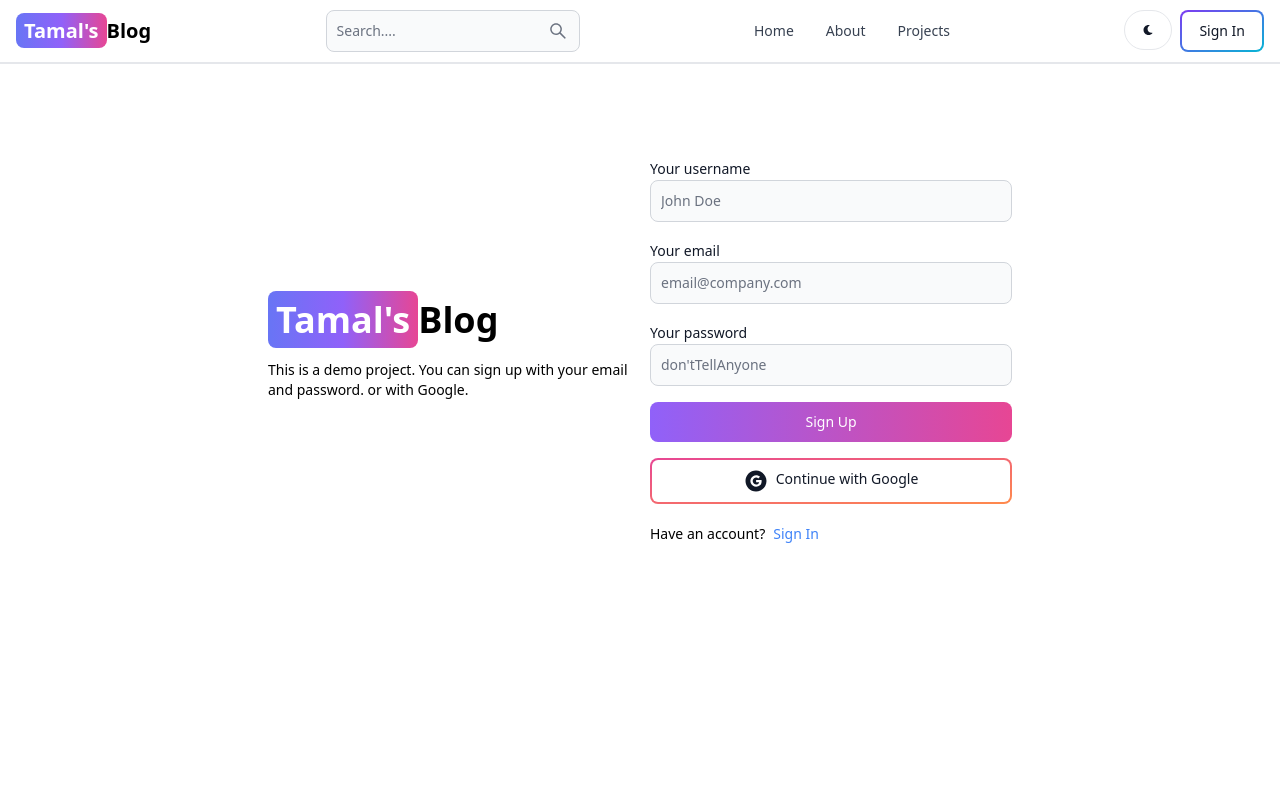
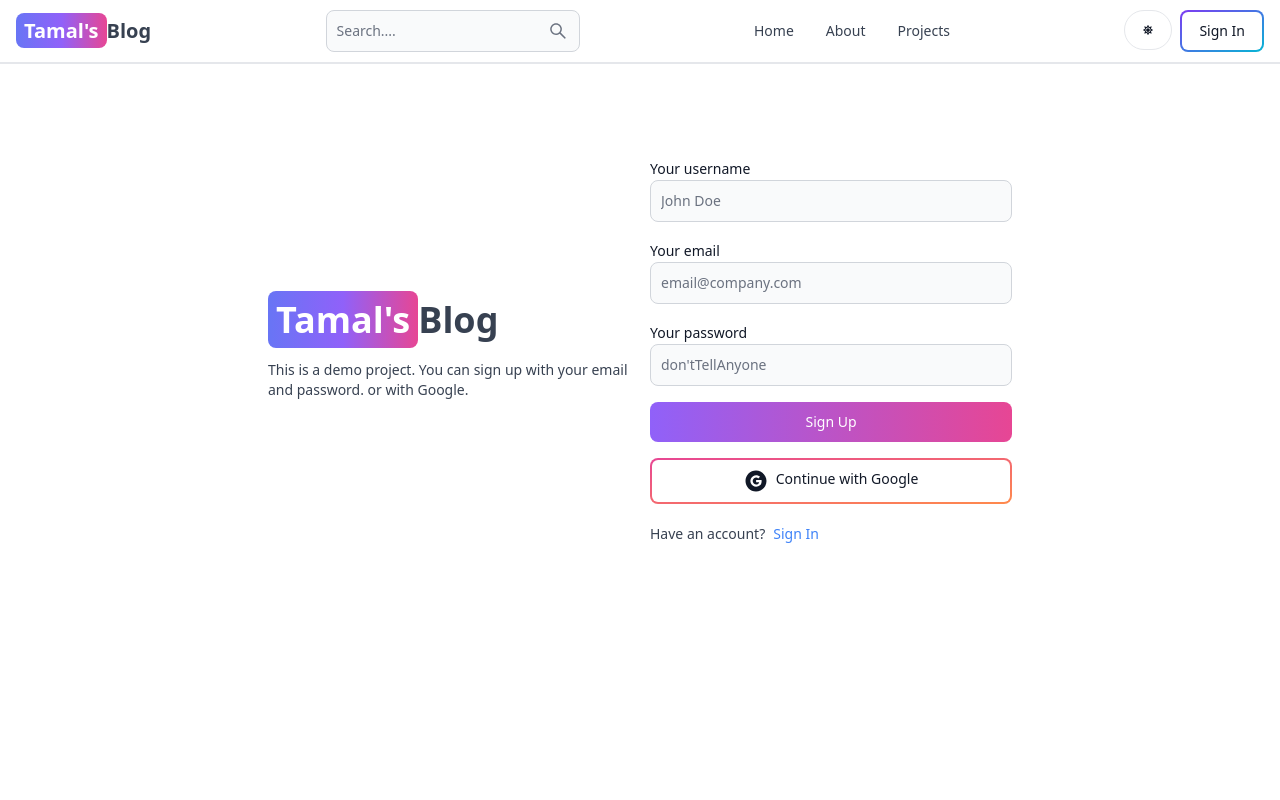
Before and after one commit to Tamalckb531/mern-blog, a React (Vite) app in the folder client/: page /signup in a window 1280 px wide. Shown: the top 800 px of the page. Built offline with nearby package versions, Linux system fonts and the light colour scheme; no server answers.

Commit message:
Header commit (dark mode)

```diff
--- a/client/src/components/Header.jsx
+++ b/client/src/components/Header.jsx
@@ -2,12 +2,15 @@
 import React from 'react'
 import { Link, useLocation } from 'react-router-dom'
 import { AiOutlineSearch } from 'react-icons/ai'
-import { FaMoon } from 'react-icons/fa'
-import { useSelector } from 'react-redux'
+import { FaMoon, FaSun } from 'react-icons/fa'
+import { useDispatch, useSelector } from 'react-redux'
+import { toggleTheme } from '../redux/theme/themeSlice'
 
 const Header = () => {
     const path = useLocation().pathname;
+    const dispatch = useDispatch();
     const { currentUser } = useSelector(state => state.user);
+    const { theme } = useSelector(state => state.theme);
     return (
         <Navbar className=' border-b-2'>
             {/* logo */}
@@ -30,8 +33,14 @@
 
             {/* Theme toggle, menu toggle and signin button  */}
             <div className=" flex gap-2 md:order-2">
-                <Button className=' w-12 h-10 hidden sm:inline' color='gray' pill>
-                    <FaMoon />
+                <Button
+                    className=' w-12 h-10 hidden sm:inline'
+                    color='gray'
+                    pill
+                    onClick={() => dispatch(toggleTheme())}>
+
+                    {theme === 'light' ? <FaSun /> : <FaMoon />}
+
                 </Button>
 
                 {currentUser ? (
--- /dev/null
+++ b/client/src/components/ThemeProvider.jsx
@@ -0,0 +1,15 @@
+import React from 'react'
+import { useSelector } from 'react-redux'
+
+const ThemeProvider = ({ children }) => {
+    const { theme } = useSelector(state => state.theme)
+    return (
+        <div className={theme}>
+            <div className=" bg-white text-gray-700 dark:bg-[rgb(16,23,42)] dark:text-gray-200 min-h-screen">
+                {children}
+            </div>
+        </div>
+    )
+}
+
+export default ThemeProvider
--- a/client/src/main.jsx
+++ b/client/src/main.jsx
@@ -5,11 +5,14 @@
 import { persistor, store } from './redux/store.js'
 import { Provider } from 'react-redux'
 import { PersistGate } from 'redux-persist/integration/react'
+import ThemeProvider from './components/ThemeProvider.jsx'
 
 ReactDOM.createRoot(document.getElementById('root')).render(
   <PersistGate persistor={persistor}>
     <Provider store={store}>
-      <App />
+      <ThemeProvider>
+        <App />
+      </ThemeProvider>
     </Provider>,
   </PersistGate>
 )
--- a/client/src/redux/store.js
+++ b/client/src/redux/store.js
@@ -1,11 +1,13 @@
 import { combineReducers, configureStore } from '@reduxjs/toolkit';
 import userReducer from './user/userSlice';
+import themeReducer from './theme/themeSlice';
 import storage from 'redux-persist/lib/storage';
 import persistStore from 'redux-persist/es/persistStore';
 import persistReducer from 'redux-persist/es/persistReducer';
 
 const rootReducer = combineReducers({
     user: userReducer,
+    theme: themeReducer
 });
 
 //? save the user info in the local storage
--- /dev/null
+++ b/client/src/redux/theme/themeSlice.js
@@ -0,0 +1,19 @@
+import { createSlice } from '@reduxjs/toolkit';
+
+const initialState = {
+    theme: 'light',
+}
+
+const themeSlice = createSlice({
+    name: 'theme',
+    initialState,
+    reducers: {
+        toggleTheme: (state) => {
+            state.theme = state.theme === 'light' ? 'dark' : 'light';
+        }
+    }
+});
+
+export const { toggleTheme } = themeSlice.actions;
+
+export default themeSlice.reducer;
```
Also changed, not shown: 2 other files (tests, documents, lock files or other folders).
